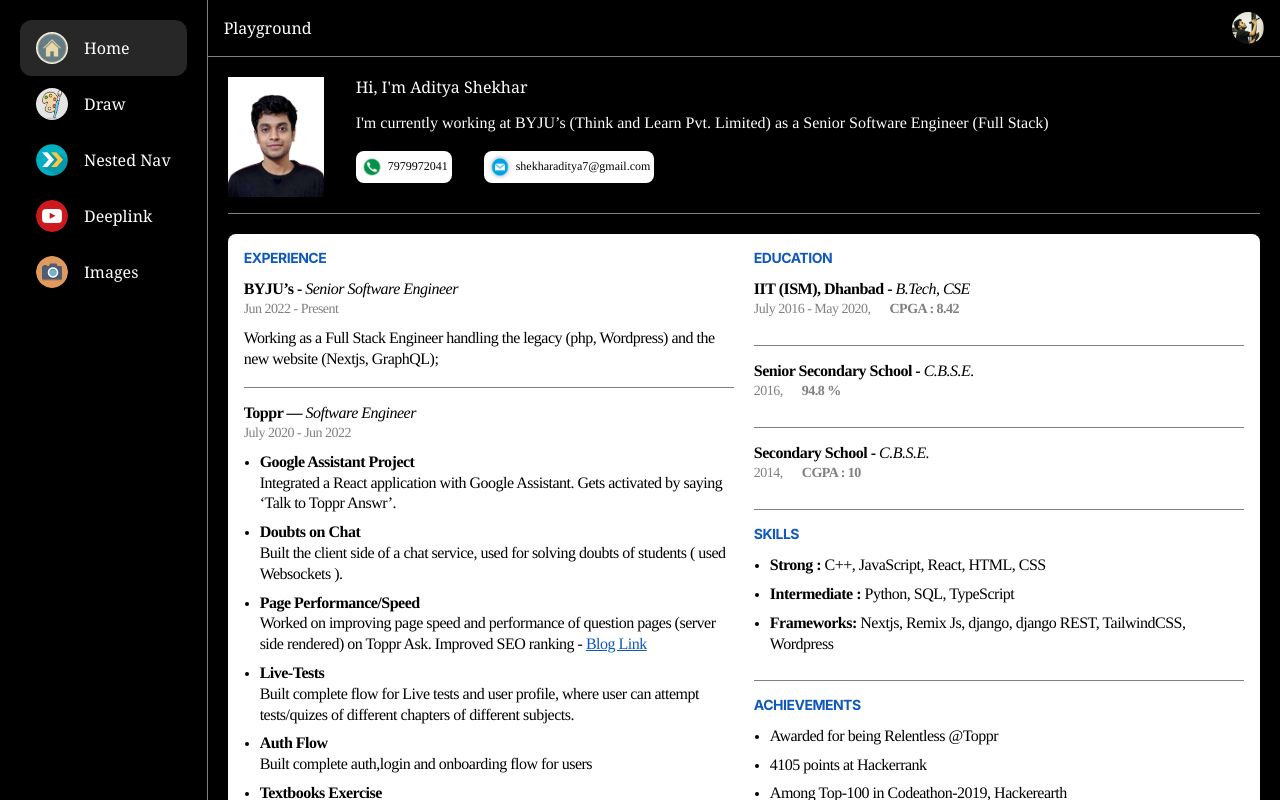
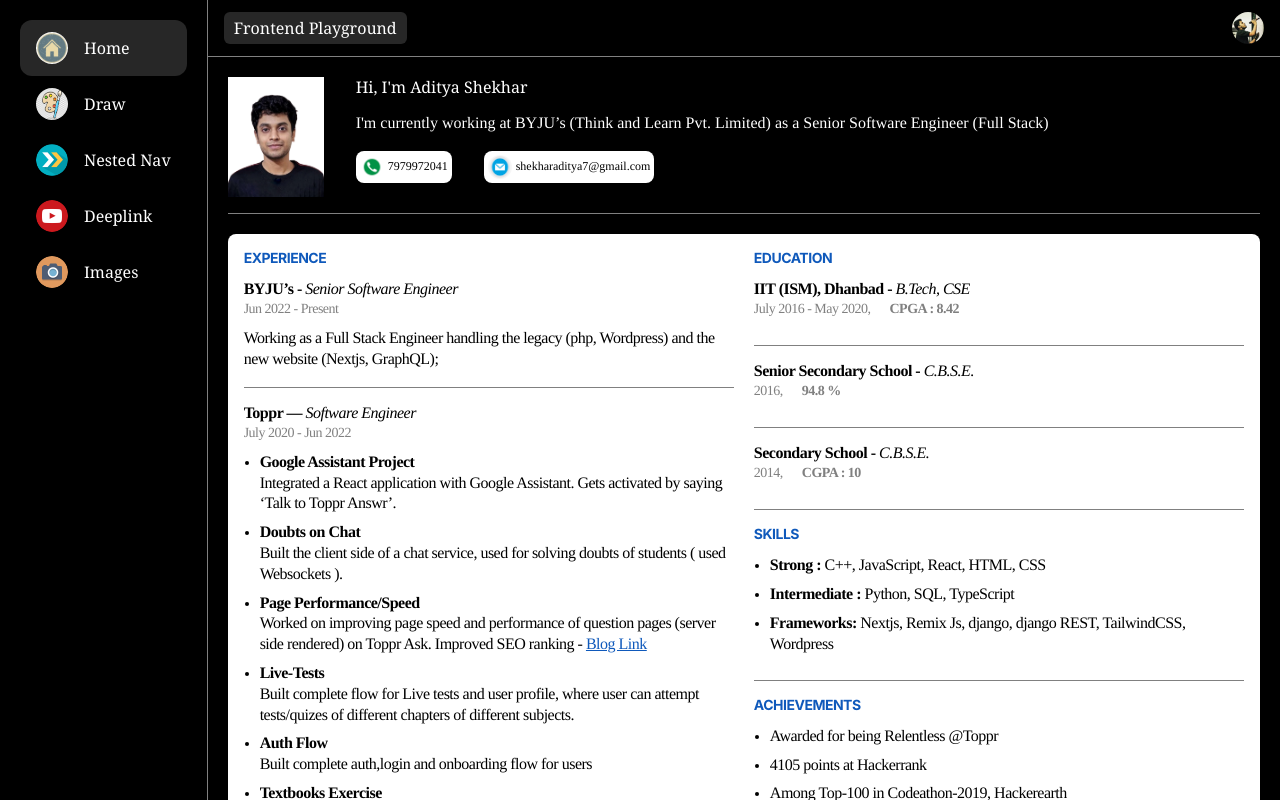
Before and after one commit to shekharaditya7/my-app, a React (Create React App) app: page / in a window 1280 px wide. Shown: the top 800 px of the page. Built offline with nearby package versions, Linux system fonts and the light colour scheme.

Commit message:
pathname based title

```diff
--- a/src/components/App/Header.js
+++ b/src/components/App/Header.js
@@ -1,9 +1,21 @@
+import { BrowserRouter, useLocation } from "react-router-dom";
+import NAV_ITEMS from "./sidebar.constants";
 import styles from "./Header.module.scss";
 
 export default function Header({ onMenuIconClick }) {
+  const { pathname } = useLocation();
+  const getActivePathTitle = () => {
+    let title = "Home";
+    NAV_ITEMS.forEach(({ url, label }) => {
+      if (url === pathname) title = label;
+    });
+    return title;
+  };
+
   return (
     <div className={styles.wrapper}>
-      <span>Playground </span>
+      <span>{getActivePathTitle()} </span>
+      <div className={styles.label}>Frontend Playground</div>
       <img
         className={styles.profileIcon}
         src="/icon192.jpeg"
--- a/src/components/App/Header.module.scss
+++ b/src/components/App/Header.module.scss
@@ -8,12 +8,22 @@
   border-bottom: 1px solid gray;
   span {
     margin-left: 64px;
+    padding: 6px 10px;
+    border-radius: 6px;
+    background-color: rgba($color: gray, $alpha: 0.3);
   }
   .profileIcon {
     height: 32px;
     width: 32px;
     border-radius: 50%;
     cursor: pointer;
+  }
+
+  .label {
+    display: none;
+    padding: 6px 10px;
+    border-radius: 6px;
+    background-color: rgba($color: gray, $alpha: 0.3);
   }
 }
 
@@ -22,6 +32,10 @@
     justify-content: space-between;
     span {
       margin-left: 0;
+      display: none;
+    }
+    .label {
+      display: block;
     }
   }
 }
```
